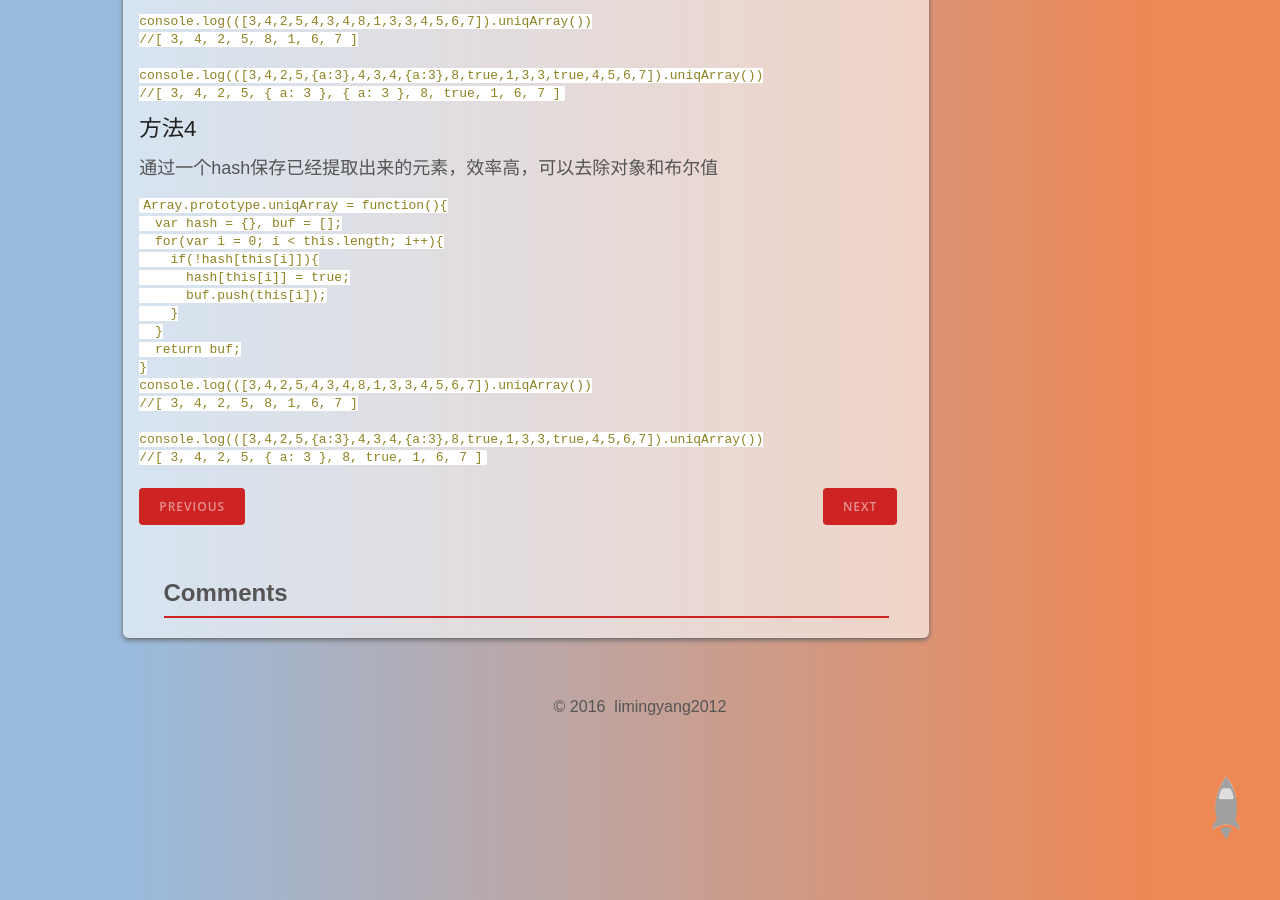
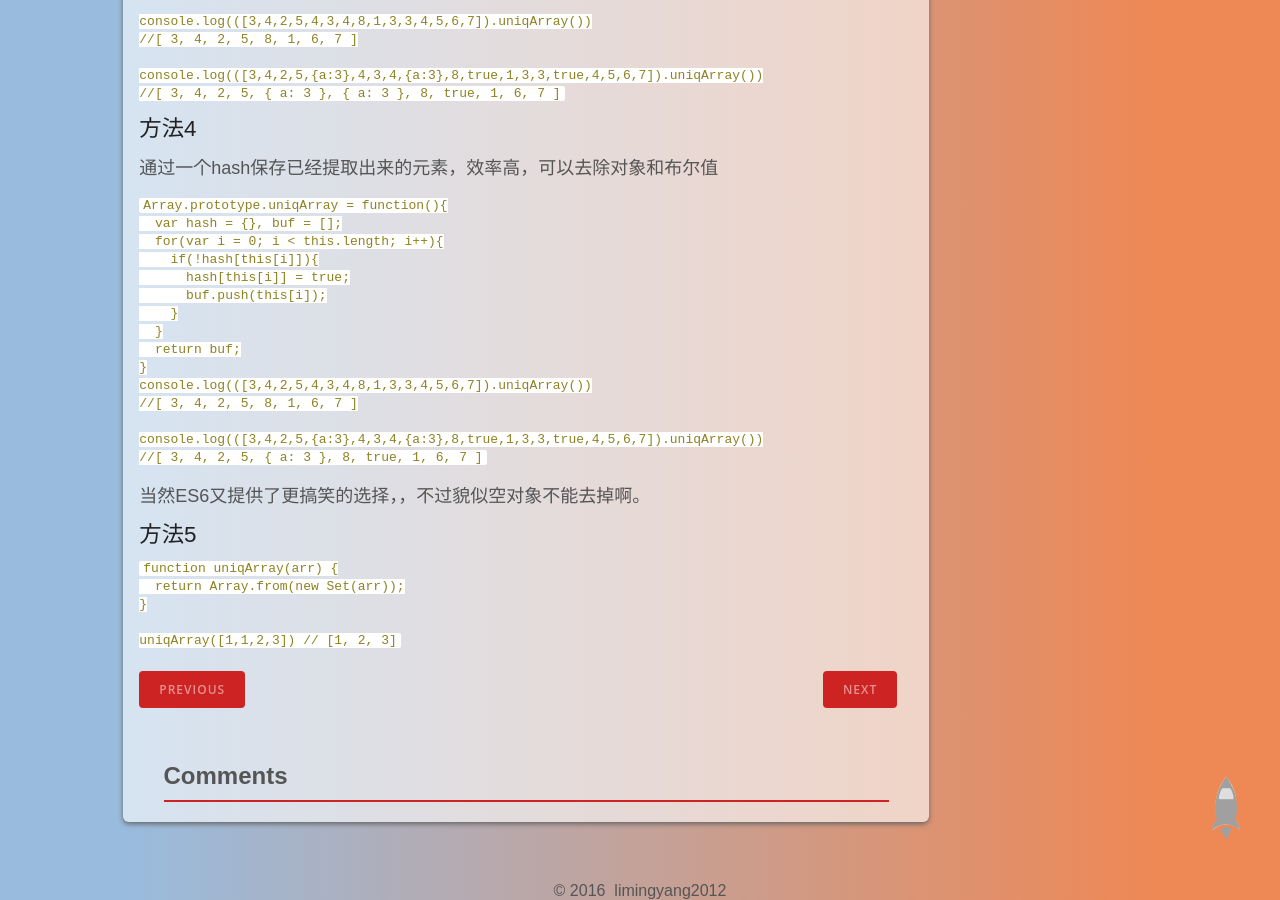
Before and after one commit to radenrecha/radenrecha.github.io, a Jekyll site: the page built from _posts/2016-03-02-array-unique.md, in a window 1280 px wide and 900 px high, scrolled down 1320 px. Built offline with Jekyll 4.4.1, drawn with Linux system fonts in a browser that asks for light colours; comment, search, counter and statistics services are not loaded; a style sheet for code colours, icons or effects is not loaded.

Commit message:
add function

```diff
--- a/_posts/2016-03-02-array-unique.md
+++ b/_posts/2016-03-02-array-unique.md
@@ -91,3 +91,14 @@ categories: JavaScript
 
 	console.log(([3,4,2,5,{a:3},4,3,4,{a:3},8,true,1,3,3,true,4,5,6,7]).uniqArray())
 	//[ 3, 4, 2, 5, { a: 3 }, 8, true, 1, 6, 7 ]
+
+
+当然ES6又提供了更搞笑的选择，，不过貌似空对象不能去掉啊。
+
+### 方法5
+
+	function uniqArray(arr) {
+	  return Array.from(new Set(arr));
+	}
+
+	uniqArray([1,1,2,3]) // [1, 2, 3]
```
